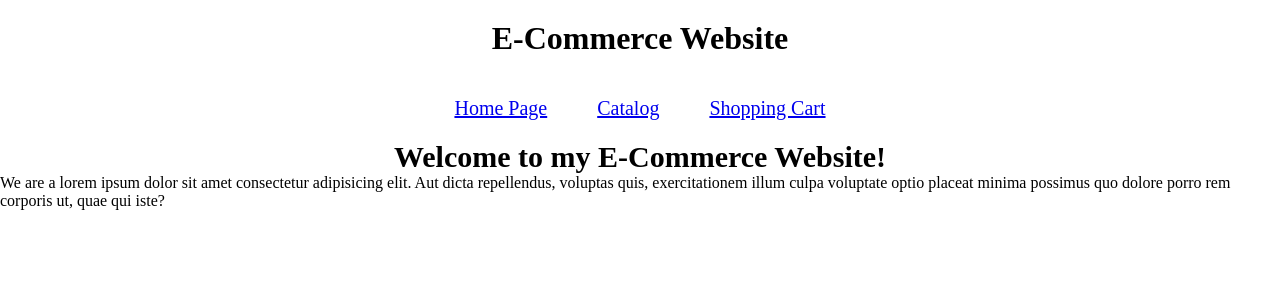
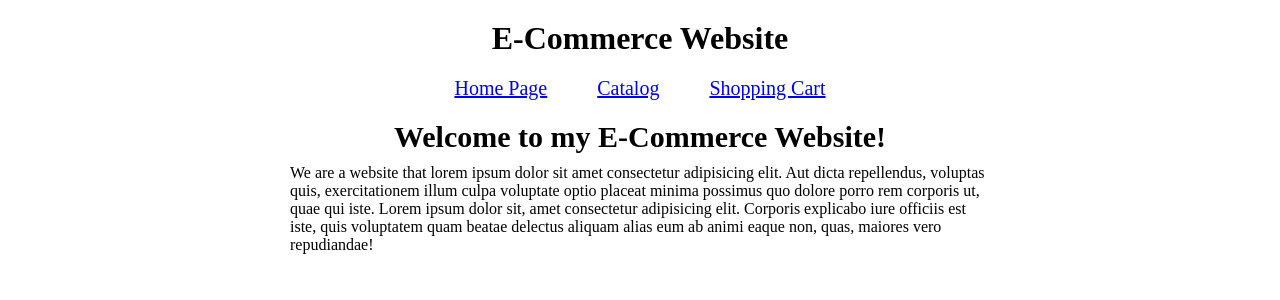
Before and after one commit to AltayHodo/odin-shopping-cart, a React (Vite) app: page / in a window 1280 px wide. Shown: the top 300 px of the page. Built offline with nearby package versions, Linux system fonts and the light colour scheme.

Commit message:
set up fakestoreapi

```diff
--- a/src/Components/Catalog.jsx
+++ b/src/Components/Catalog.jsx
@@ -1,3 +1,22 @@
+import { useState, useEffect } from 'react';
+
 export default function Catalog() {
+  const [items, setItems] = useState(null);
+
+  useEffect(() => {
+    const fetchItems = async () => {
+      try {
+        const response = await fetch('https://fakestoreapi.com/products');
+        const data = await response.json();
+        console.log(data);
+        setItems(data.slice(0, 6));
+      } catch (error) {
+        alert('Error fetching items', error);
+      }
+    };
+
+    fetchItems();
+  }, []);
+
   return <div className="catalog">Catalog</div>;
 }
--- a/src/Components/HomePage.jsx
+++ b/src/Components/HomePage.jsx
@@ -7,7 +7,7 @@ export default function HomePage(){
         Welcome to my E-Commerce Website!
       </div>
       <div className={styles.description}>
-        We are a lorem ipsum dolor sit amet consectetur adipisicing elit. Aut dicta repellendus, voluptas quis, exercitationem illum culpa voluptate optio placeat minima possimus quo dolore porro rem corporis ut, quae qui iste?
+        We are a website that lorem ipsum dolor sit amet consectetur adipisicing elit. Aut dicta repellendus, voluptas quis, exercitationem illum culpa voluptate optio placeat minima possimus quo dolore porro rem corporis ut, quae qui iste. Lorem ipsum dolor sit, amet consectetur adipisicing elit. Corporis explicabo iure officiis est iste, quis voluptatem quam beatae delectus aliquam alias eum ab animi eaque non, quas, maiores vero repudiandae!
       </div>
     </div>
   )
--- a/src/Styles/App.css
+++ b/src/Styles/App.css
@@ -5,6 +5,6 @@
 }
 
 h1{
-  margin: 20px;
+  margin-top: 20px;
   text-align: center;
 }
--- a/src/Styles/HomePage.module.css
+++ b/src/Styles/HomePage.module.css
@@ -7,8 +7,10 @@
 .title{
   font-weight: bold;
   font-size: 30px;
+  margin-bottom: 10px;
 }
 
 .description{
   font-size: 16px;
+  max-width: 700px;
 }
```
Also changed, not shown: src/Components/App.css (deleted).
